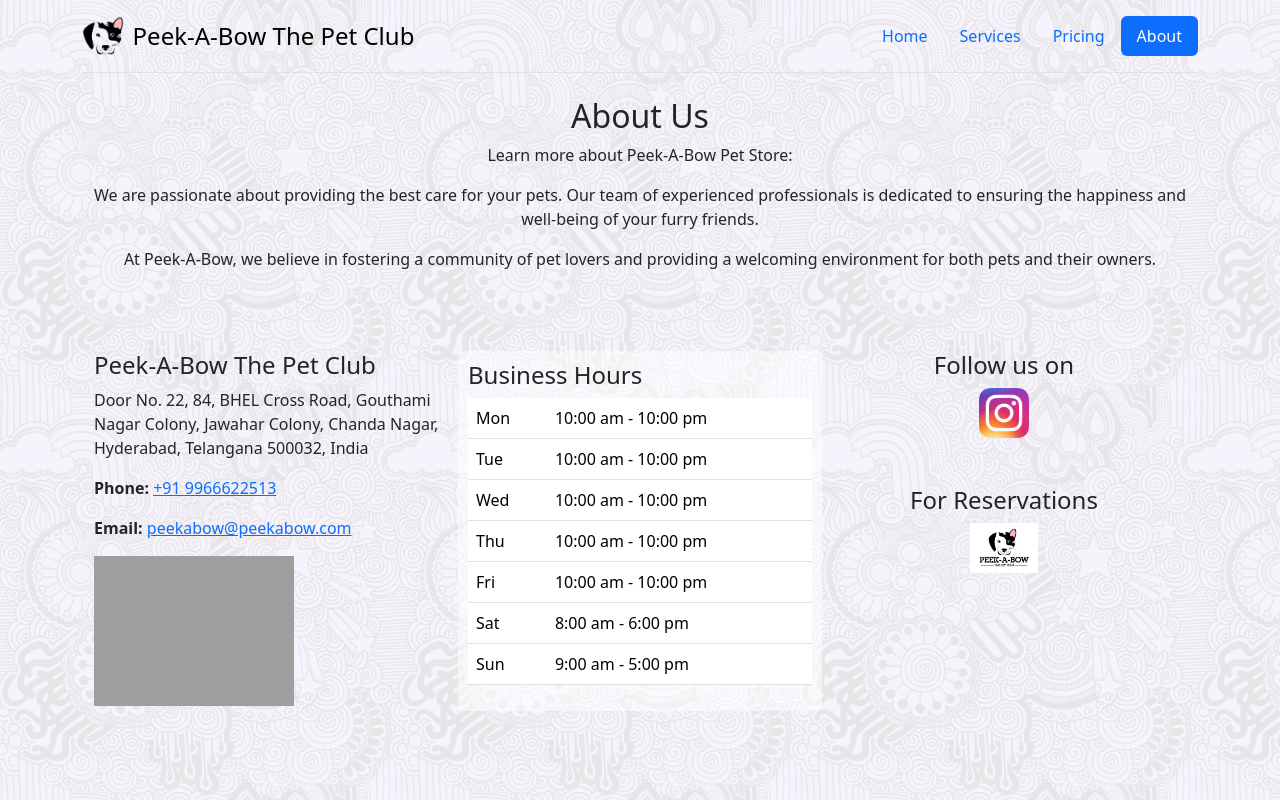
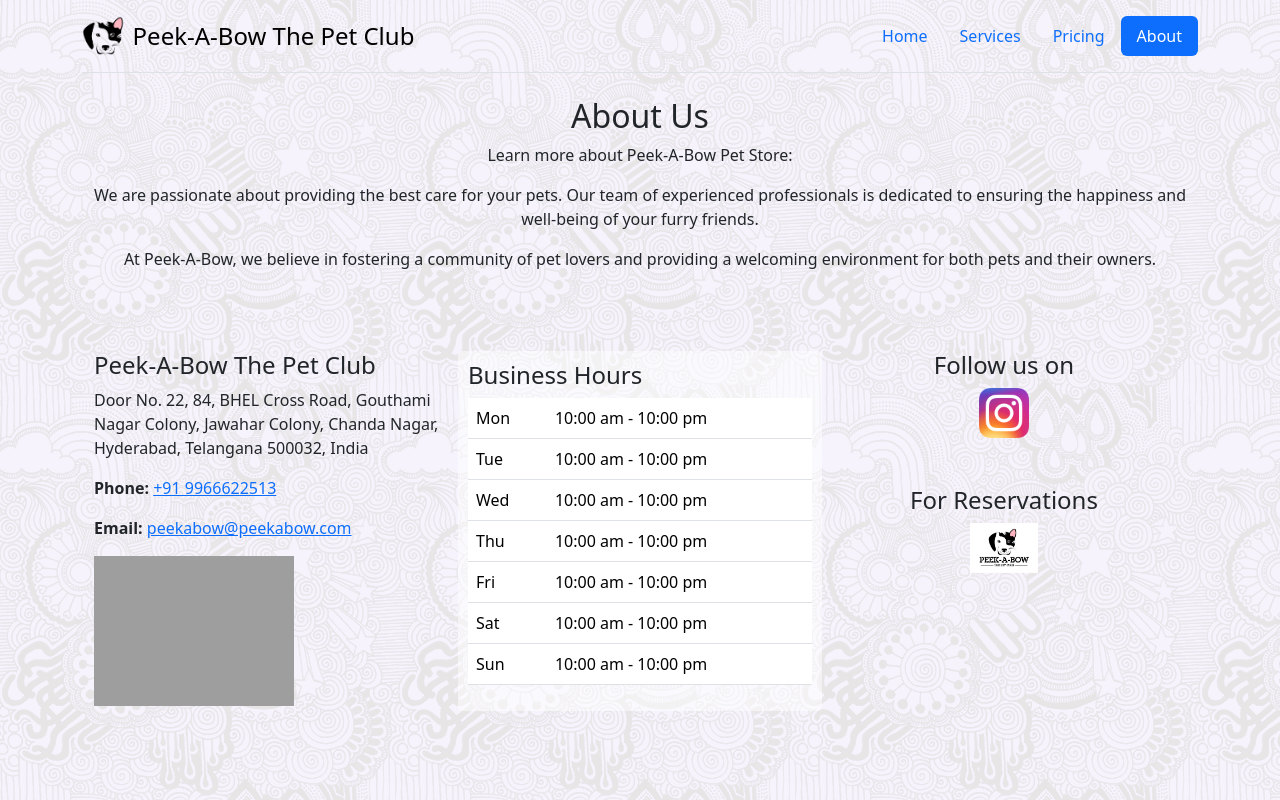
Before and after one commit to tejanarra/peekabow, a plain HTML site: page About.html in a window 1280 px wide. Drawn offline with nearby package versions, Linux system fonts and the light colour scheme; grey boxes are pictures that could not be loaded.

Commit message:
timmings

```diff
--- a/About.html
+++ b/About.html
@@ -108,11 +108,11 @@
                                     </tr>
                                     <tr>
                                         <td>Sat</td>
-                                        <td>8:00 am - 6:00 pm</td>
+                                        <td>10:00 am - 10:00 pm</td>
                                     </tr>
                                     <tr>
                                         <td>Sun</td>
-                                        <td>9:00 am - 5:00 pm</td>
+                                        <td>10:00 am - 10:00 pm</td>
                                     </tr>
                                 </tbody>
                             </table>
```
